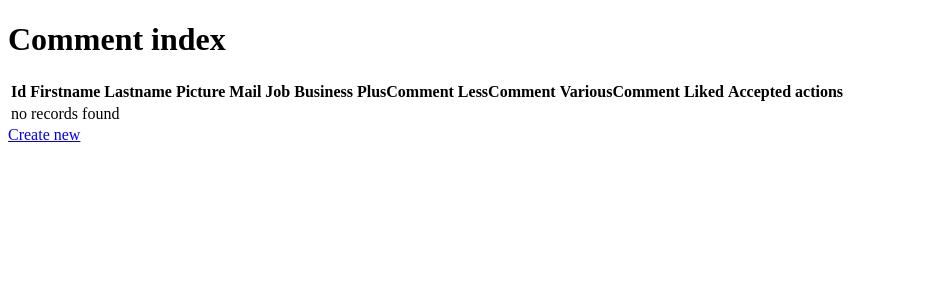
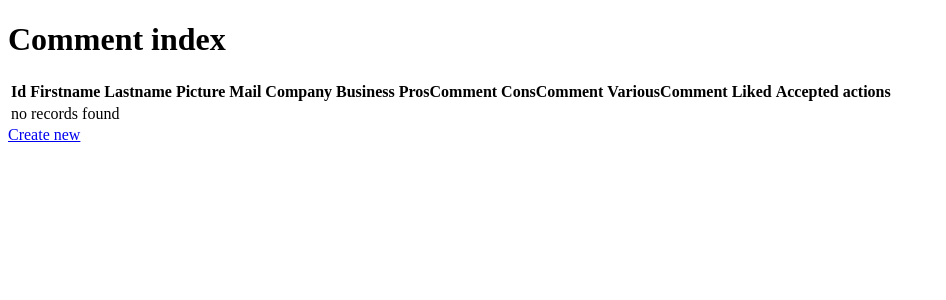
Before and after one commit to WildCodeSchool/orleans-0918-php-metiers-du-numerique, a Symfony app: template templates/comment/index.html.twig in a window 1280 px wide. Shown: the top 300 px of the page, without its empty margins (0-946 px from the left). Run offline with Twig, Linux system fonts and the light colour scheme; the template is opened without the code that fills it, so the values that code supplies are empty; some libraries are stand-ins or nearby versions.

Commit message:
Modification des vues de l'entite Comment

```diff
--- a/templates/comment/index.html.twig
+++ b/templates/comment/index.html.twig
@@ -13,10 +13,10 @@
                 <th>Lastname</th>
                 <th>Picture</th>
                 <th>Mail</th>
-                <th>Job</th>
+                <th>Company</th>
                 <th>Business</th>
-                <th>PlusComment</th>
-                <th>LessComment</th>
+                <th>ProsComment</th>
+                <th>ConsComment</th>
                 <th>VariousComment</th>
                 <th>Liked</th>
                 <th>Accepted</th>
@@ -31,12 +31,11 @@
                 <td>{{ comment.lastname }}</td>
                 <td>{{ comment.picture }}</td>
                 <td>{{ comment.mail }}</td>
-                <td>{{ comment.job }}</td>
-                <td>{{ comment.business }}</td>
-                <td>{{ comment.plusComment }}</td>
-                <td>{{ comment.lessComment }}</td>
-                <td>{{ comment.variousComment }}</td>
-                <td>{{ comment.liked ? 'Yes' : 'No' }}</td>
+                <td>{{ comment.company }}</td>
+                <td>{{ comment.consComment }}</td>
+                <td>{{ comment.prosComment }}</td>
+                <td>{{ comment.comment }}</td>
+                <td>{{ comment.liked }}</td>
                 <td>{{ comment.accepted ? 'Yes' : 'No' }}</td>
                 <td>
                     <a href="{{ path('comment_show', {'id': comment.id}) }}">show</a>
```
Also changed, not shown: templates/comment/show.html.twig (+7 -7 lines).
